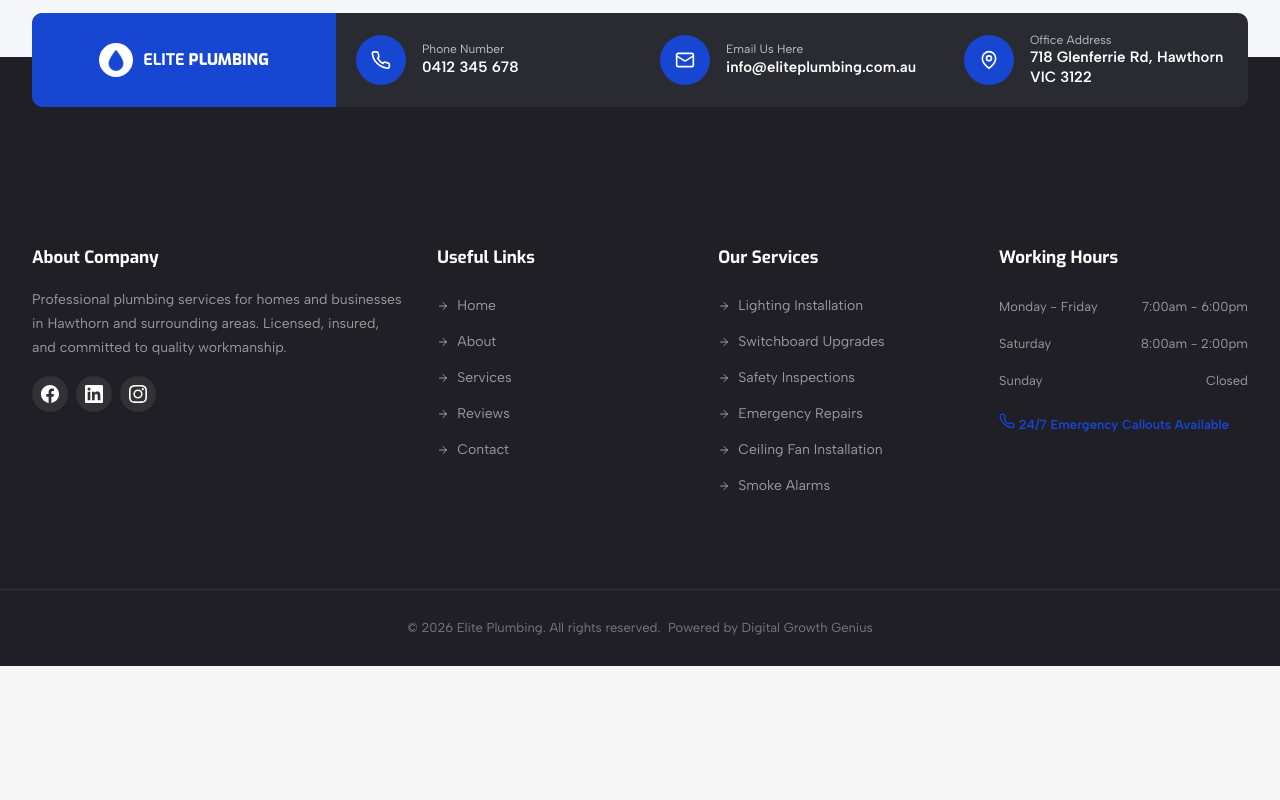
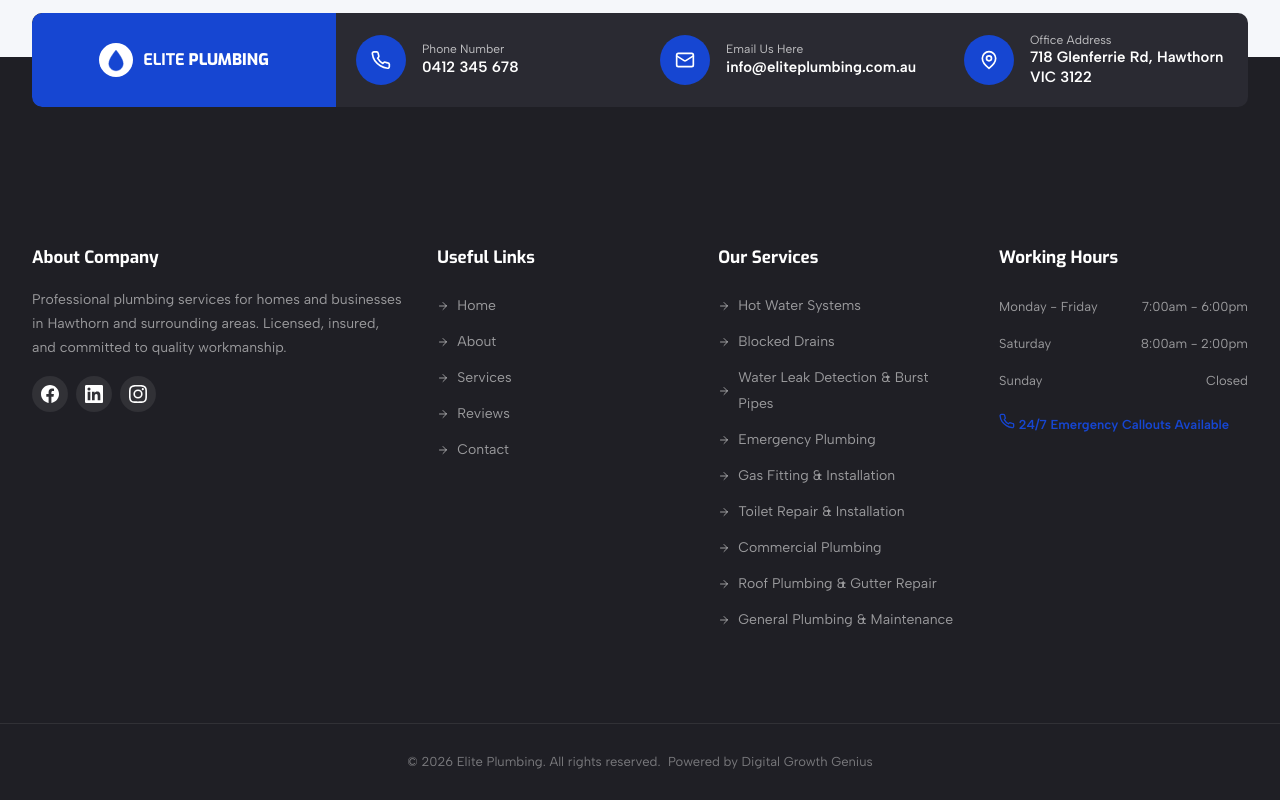
Before and after one commit to Thefreak2034/template-professional-plumber, a plain HTML site: page index.html in a window 1280 px wide. Shown: the part 6901-7701 px from the top of the page. Before the commit the page ends 7567 px from the top, so only its background shows below. Drawn offline with Linux system fonts and the light colour scheme.

Commit message:
Fix Professional plumber footer: swap 6 stale electrician services for 9 plumber services
The "Our Services" column in the footer still listed 6 electrician services
(Lighting Installation, Switchboard Upgrades, Safety Inspections, Emergency
Repairs, Ceiling Fan Installation, Smoke Alarms). Replaced with the same 9
plumber services that the Classic + Premium plumber templates already list
in their footers (Hot Water Systems, Blocked Drains, Water Leak Detection
& Burst Pipes, Emergency Plumbing, Gas Fitting & Installation, Toilet Repair
& Installation, Commercial Plumbing, Roof Plumbing & Gutter Repair, General
Plumbing & Maintenance).

Each <li> retains the existing Lucide-arrow SVG style so visual consistency
with the rest of the Pro footer is preserved.

Audit script: added A12 (stale electrician service names inside the
DGG:FOOTER_SERVICES sentinel block). All 3 plumber templates now pass 18/18.

```diff
--- a/index.html
+++ b/index.html
@@ -1008,42 +1008,60 @@
           <!-- Column 3: Our Services -->
           <div class="single-footer-component">
             <h5 class="footer-heading">Our Services</h5>
-            <!-- DGG:FOOTER_SERVICES:START -->
+                        <!-- DGG:FOOTER_SERVICES:START -->
             <ul class="footer-links" role="list">
               <li>
                 <a href="#services" class="footer-link">
                   <svg width="12" height="12" viewBox="0 0 24 24" fill="none" stroke="currentColor" stroke-width="2" stroke-linecap="round" stroke-linejoin="round" aria-hidden="true"><path d="M5 12h14"/><path d="m12 5 7 7-7 7"/></svg>
-                  Lighting Installation
+                  Hot Water Systems
                 </a>
               </li>
               <li>
                 <a href="#services" class="footer-link">
                   <svg width="12" height="12" viewBox="0 0 24 24" fill="none" stroke="currentColor" stroke-width="2" stroke-linecap="round" stroke-linejoin="round" aria-hidden="true"><path d="M5 12h14"/><path d="m12 5 7 7-7 7"/></svg>
-                  Switchboard Upgrades
+                  Blocked Drains
                 </a>
               </li>
               <li>
                 <a href="#services" class="footer-link">
                   <svg width="12" height="12" viewBox="0 0 24 24" fill="none" stroke="currentColor" stroke-width="2" stroke-linecap="round" stroke-linejoin="round" aria-hidden="true"><path d="M5 12h14"/><path d="m12 5 7 7-7 7"/></svg>
-                  Safety Inspections
+                  Water Leak Detection &amp; Burst Pipes
                 </a>
               </li>
               <li>
                 <a href="#services" class="footer-link">
                   <svg width="12" height="12" viewBox="0 0 24 24" fill="none" stroke="currentColor" stroke-width="2" stroke-linecap="round" stroke-linejoin="round" aria-hidden="true"><path d="M5 12h14"/><path d="m12 5 7 7-7 7"/></svg>
-                  Emergency Repairs
+                  Emergency Plumbing
                 </a>
               </li>
               <li>
                 <a href="#services" class="footer-link">
                   <svg width="12" height="12" viewBox="0 0 24 24" fill="none" stroke="currentColor" stroke-width="2" stroke-linecap="round" stroke-linejoin="round" aria-hidden="true"><path d="M5 12h14"/><path d="m12 5 7 7-7 7"/></svg>
-                  Ceiling Fan Installation
+                  Gas Fitting &amp; Installation
                 </a>
               </li>
               <li>
                 <a href="#services" class="footer-link">
                   <svg width="12" height="12" viewBox="0 0 24 24" fill="none" stroke="currentColor" stroke-width="2" stroke-linecap="round" stroke-linejoin="round" aria-hidden="true"><path d="M5 12h14"/><path d="m12 5 7 7-7 7"/></svg>
-                  Smoke Alarms
+                  Toilet Repair &amp; Installation
+                </a>
+              </li>
+              <li>
+                <a href="#services" class="footer-link">
+                  <svg width="12" height="12" viewBox="0 0 24 24" fill="none" stroke="currentColor" stroke-width="2" stroke-linecap="round" stroke-linejoin="round" aria-hidden="true"><path d="M5 12h14"/><path d="m12 5 7 7-7 7"/></svg>
+                  Commercial Plumbing
+                </a>
+              </li>
+              <li>
+                <a href="#services" class="footer-link">
+                  <svg width="12" height="12" viewBox="0 0 24 24" fill="none" stroke="currentColor" stroke-width="2" stroke-linecap="round" stroke-linejoin="round" aria-hidden="true"><path d="M5 12h14"/><path d="m12 5 7 7-7 7"/></svg>
+                  Roof Plumbing &amp; Gutter Repair
+                </a>
+              </li>
+              <li>
+                <a href="#services" class="footer-link">
+                  <svg width="12" height="12" viewBox="0 0 24 24" fill="none" stroke="currentColor" stroke-width="2" stroke-linecap="round" stroke-linejoin="round" aria-hidden="true"><path d="M5 12h14"/><path d="m12 5 7 7-7 7"/></svg>
+                  General Plumbing &amp; Maintenance
                 </a>
               </li>
             </ul>
```
